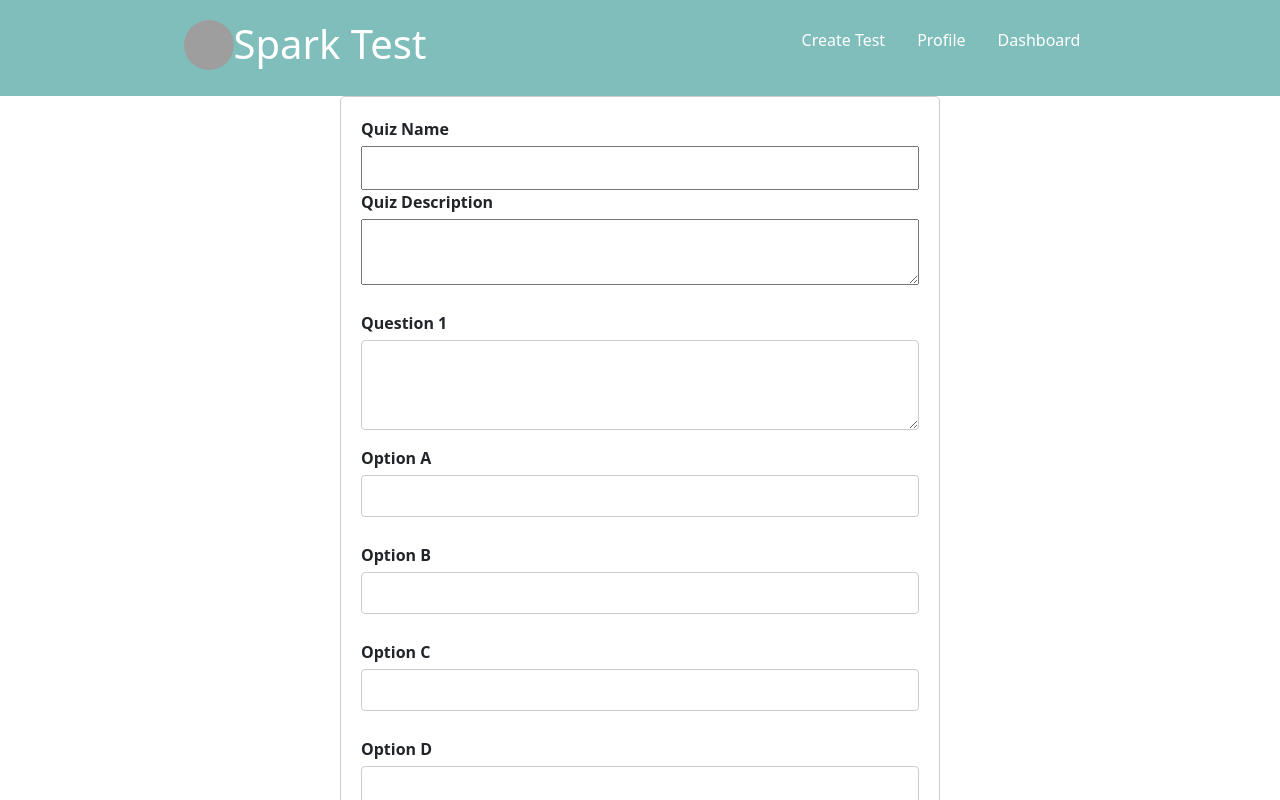
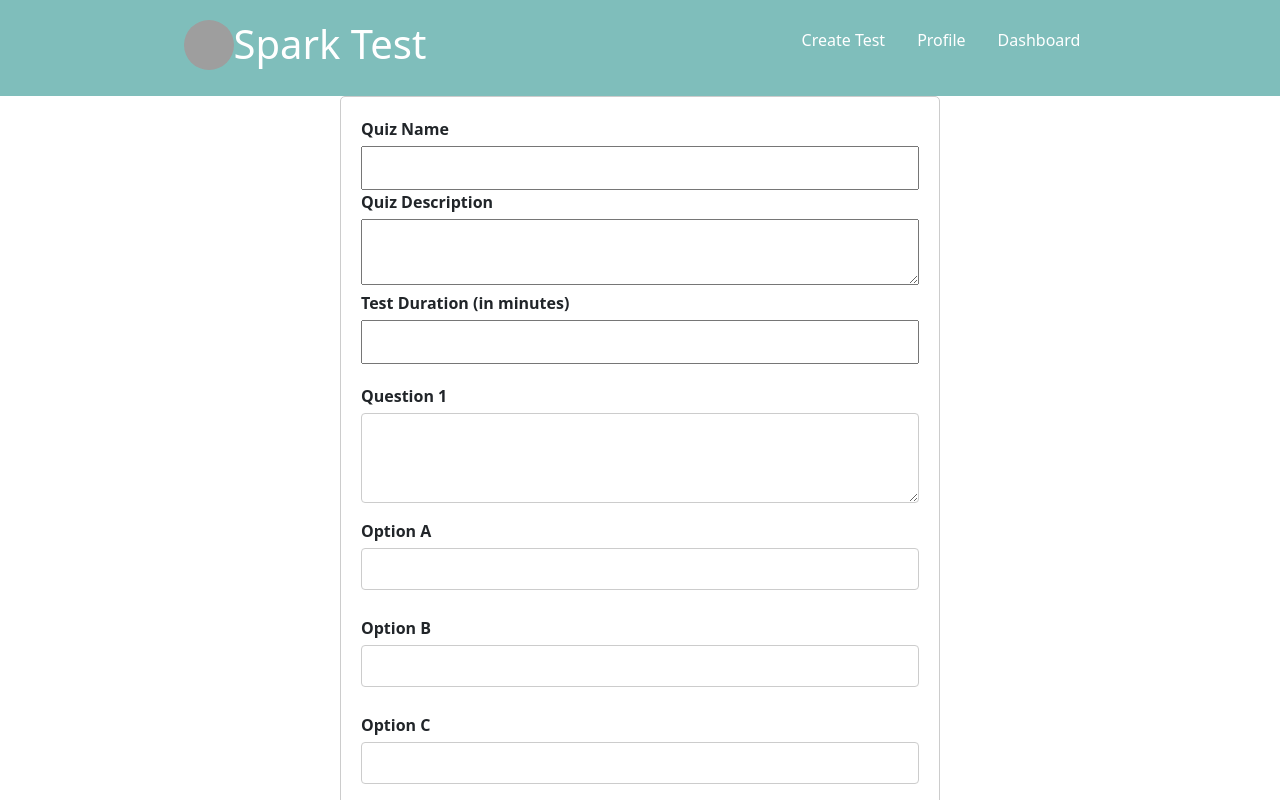
Before and after one commit to SriCharan0711/OnlineTestManagement, a React (Vite) app in the folder onlinetestmanagementproj.client/: page /faculty/createtest in a window 1280 px wide. Shown: the top 800 px of the page. Built offline with nearby package versions, Linux system fonts and the light colour scheme; grey boxes are pictures that could not be loaded.

Commit message:
Changes made for test duration

```diff
--- a/onlinetestmanagementproj.client/src/assets/AttemptQuiz/AttemptQuiz.tsx
+++ b/onlinetestmanagementproj.client/src/assets/AttemptQuiz/AttemptQuiz.tsx
@@ -176,6 +176,7 @@ interface Quiz {
     questions: Question[];
     FacultyID: string;
     FacultyDepartment: string;
+    testDuration: string;
 }
 
 interface QuizResult {
@@ -197,7 +198,7 @@ const AttemptQuiz: React.FC = () => {
     const [answers, setAnswers] = useState<{ [key: string]: string }>({});
     const [currentQuestionIndex, setCurrentQuestionIndex] = useState<number>(0);
     const [quizResult, setQuizResult] = useState<QuizResult | null>(null);
-    const [timeLeft, setTimeLeft] = useState<number>(60 * 1); // 1 minutes timer
+    const [timeLeft, setTimeLeft] = useState<number>(parseInt(quiz.testDuration,10)*60);
     const [isFullScreen, setIsFullScreen] = useState<boolean>(false);
 
     useEffect(() => {
--- a/onlinetestmanagementproj.client/src/assets/TakeTest/TakeTest.tsx
+++ b/onlinetestmanagementproj.client/src/assets/TakeTest/TakeTest.tsx
@@ -19,6 +19,7 @@ interface Quiz {
     questions: Question[];
     FacultyID: string;
     FacultyDepartment: string;
+    TestDuration: string;
 }
 
 const TakeTest: React.FC = () => {
--- a/onlinetestmanagementproj.client/src/assets/Test/Test.tsx
+++ b/onlinetestmanagementproj.client/src/assets/Test/Test.tsx
@@ -21,6 +21,7 @@ interface Quiz {
     Questions: Question[];
     FacultyID: string;
     FacultyDepartment: string;
+    TestDuration: string;
 }
 
 const Test: React.FC = () => {
@@ -31,7 +32,8 @@ const Test: React.FC = () => {
         QuizDescription: '',
         Questions: [{ Id: '1', Text: '', Options: ['', '', '', ''], CorrectOption: '' }],
         FacultyID: '',
-        FacultyDepartment:''
+        FacultyDepartment: '',
+        TestDuration:''
     });
     const [errorMessage, setErrorMessage] = useState<string>('');
     const navigate = useNavigate();
@@ -139,6 +141,14 @@ const Test: React.FC = () => {
                         onChange={handleQuizChange}
                         required
                     />
+                    <label className="quiz-label">Test Duration (in minutes)</label>
+                    <input
+                        type="number"
+                        name="TestDuration"
+                        value={quiz.TestDuration}
+                        onChange={handleQuizChange}
+                        required
+                    />
                 </div>
                 {quiz.Questions.map((question, index) => (
                     <div className="question-container" key={index}>
```
Also changed, not shown: onlinetestmanagementproj.client/src/App.tsx (+5 -4 lines).
